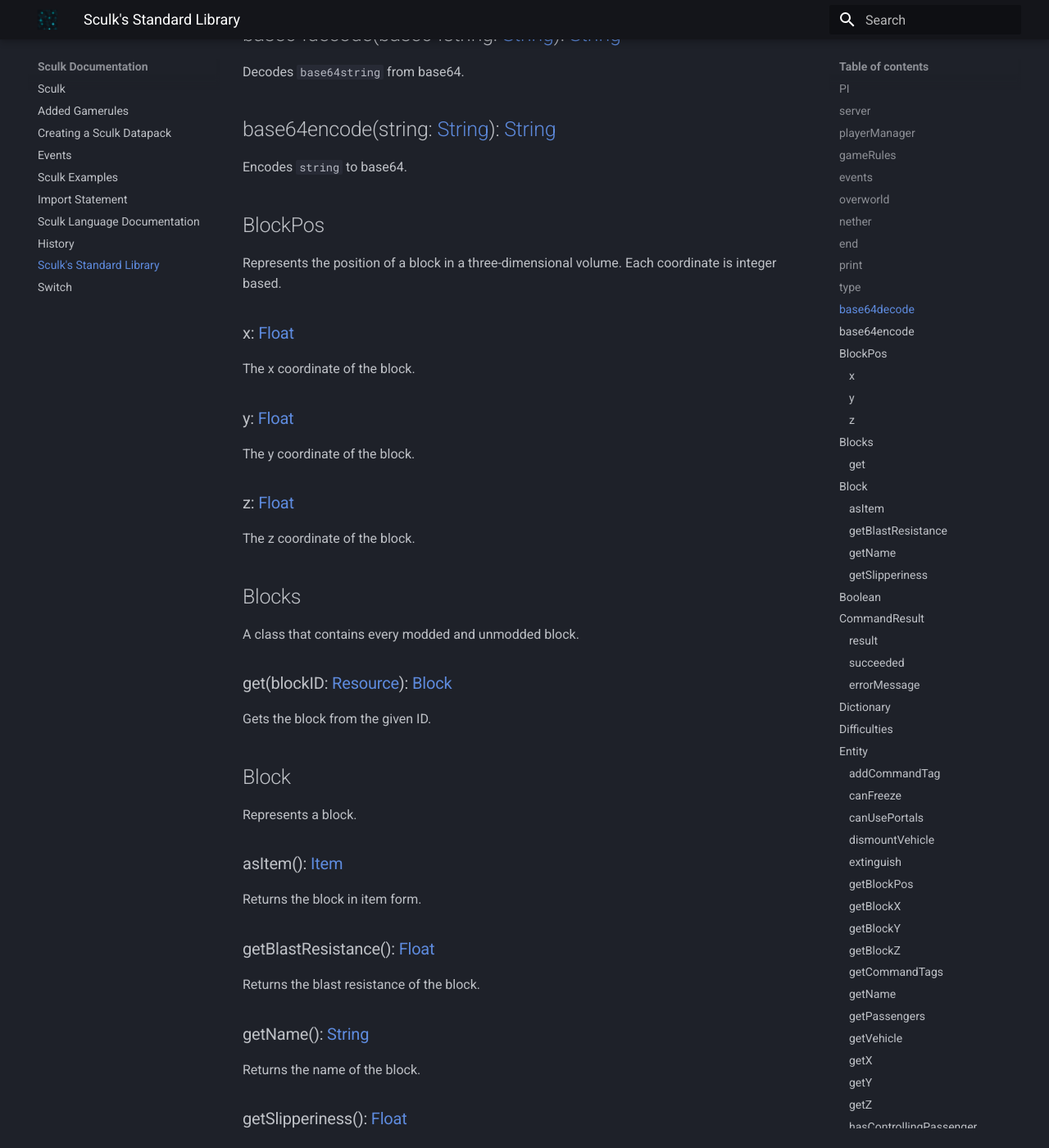
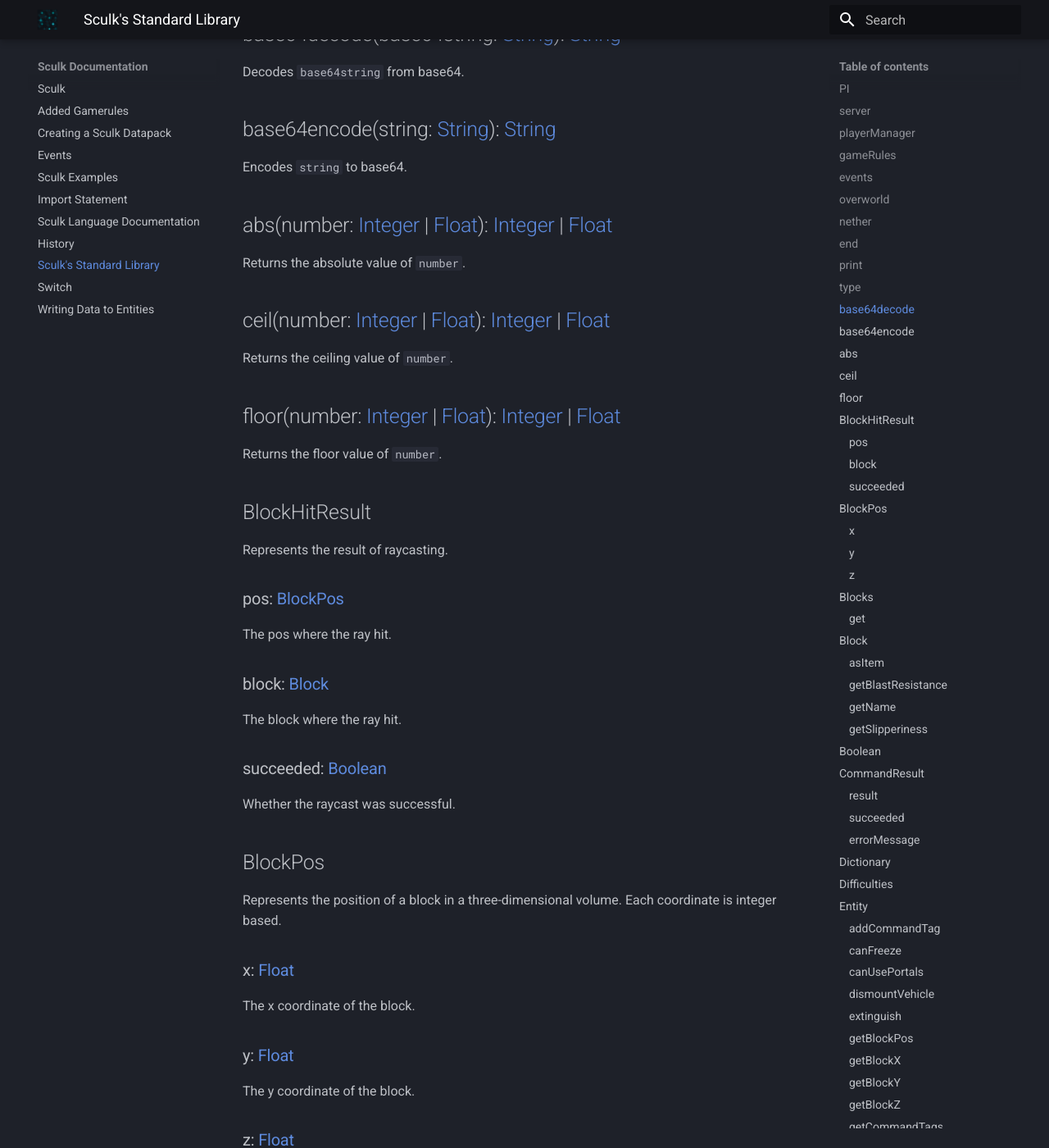
Before and after one commit to RevolvingMadness/Sculk-Docs, an MkDocs documentation site: the page built from docs/stdlib.md, in a window 1280 px wide and 1400 px high, scrolled down 1322 px. Shown: the whole window at 82% size. Built offline with MkDocs 1.6.1 and Material for MkDocs 9.7.7, drawn with Linux system fonts in a browser that asks for light colours; some of the changed text lies outside the part shown.

Commit message:
Update to 0.0.3

````diff
--- a/docs/stdlib.md
+++ b/docs/stdlib.md
@@ -48,6 +48,34 @@
 
 Encodes `string` to base64.
 
+## abs(number: [Integer](#integer) | [Float](#float)): [Integer](#integer) | [Float](#float) {data-toc-label='abs'}
+
+Returns the absolute value of `number`.
+
+## ceil(number: [Integer](#integer) | [Float](#float)): [Integer](#integer) | [Float](#float) {data-toc-label='ceil'}
+
+Returns the ceiling value of `number`.
+
+## floor(number: [Integer](#integer) | [Float](#float)): [Integer](#integer) | [Float](#float) {data-toc-label='floor'}
+
+Returns the floor value of `number`.
+
+## BlockHitResult
+
+Represents the result of raycasting.
+
+### pos: [BlockPos](#blockpos) {data-toc-label='pos'}
+
+The pos where the ray hit.
+
+### block: [Block](#block) {data-toc-label='block'}
+
+The block where the ray hit.
+
+### succeeded: [Boolean](#boolean) {data-toc-label='succeeded'}
+
+Whether the raycast was successful.
+
 ## BlockPos
 
 Represents the position of a block in a three-dimensional volume.
@@ -66,8 +94,6 @@
 The z coordinate of the block.
 
 ## Blocks
-
-A class that contains every modded and unmodded block.
 
 ### get(blockID: [Resource](#resource)): [Block](#block) {data-toc-label='get'}
 
@@ -322,7 +348,7 @@
 
 Kills the entity.
 
-### raycast(distance: [Float](#float), target: [Block](#block), check_fluids: [Boolean](#boolean)): [Boolean](#boolean) {data-toc-label='raycast'}
+### raycast(distance: [Float](#float), target: [Block](#block), check_fluids: [Boolean](#boolean)): [BlockHitResult](#blockhitresult) {data-toc-label='raycast'}
 
 Raycasts `distance` until it hits `target` and if `check_fluids` is true and it encounters a fluid it will stop.
 
@@ -400,8 +426,6 @@
 
 ## EntityTypes
 
-A class that contains the type of every entity
-
 ### get(identifier: [Resource](#resource)): [EntityType](#entitytype) {data-toc-label='get'}
 
 Gets the entity type of the `identifier`.
@@ -431,6 +455,10 @@
 ```dart
 var x = 1.5;
 ```
+
+### static parseFloat(float: [String](#string)): [Float](#float) {data-toc-label='static parseFloat'}
+
+Converts the string `float` into a float.
 
 ## Function
 
@@ -850,6 +878,10 @@
 var x = 1;
 ```
 
+### static parseInteger(integer: [String](#string)): [Integer](#integer) {data-toc-label='static parseInteger'}
+
+Converts the string `integer` into an integer.
+
 ## ItemStack
 
 Represents a stack of items.
@@ -938,8 +970,6 @@
 
 ## Items
 
-A class that contains every modded and unmodded item.
-
 ### get(itemID: [Resource](#resource)): [Item](#item) {data-toc-label='get'}
 
 Gets the item from the given ID.
@@ -981,6 +1011,10 @@
 
 print(list[0]); // 1
 ```
+
+### append(object: [Object](#object)): [Null](#null) {data-toc-label='append'}
+
+Appends `object` to the list.
 
 ### contains(object: [Object](#object)): [Boolean](#boolean) {data-toc-label='contains'}
 
@@ -1178,6 +1212,18 @@
 var x = "Hello, World!";
 ```
 
+### startsWith(prefix: [String](#string)): [Boolean](#boolean) {data-toc-label='startsWith'}
+
+Returns whether the string starts with `prefix`.
+
+### endsWith(suffix: [String](#string)): [Boolean](#boolean) {data-toc-label='endsWith'}
+
+Returns whether the string ends with `suffix`.
+
+### split(delimiter: [String](#string)): [List\[String\]](#list) {data-toc-label='split'}
+
+Splits the string into a list of strings with the delimiter `delimiter`.
+
 ## Type
 
 Represents the type of a class.
@@ -1202,9 +1248,17 @@
 
 Represents a world.
 
+### breakBlock(pos: [BlockPos](#blockpos), drop_items: [Boolean](#boolean)): [Null](#null) {data-toc-label='breakBlock'}
+
+Breaks the block at `pos` and drops the items if `drop_items` is true.
+
 ### canSetBlock(block_pos: [BlockPos](#blockpos)): [Boolean](#boolean) {data-toc-label='canSetBlock'}
 
 Returns whether a block can be placed at `block_pos`.
+
+### getBlock(pos: [BlockPos](#blockpos)): [Block](#block) {data-toc-label='getBlock'}
+
+Returns the block at `pos`.
 
 ### getTime(): [Integer](#integer) {data-toc-label='getTime'}
 
````
Also changed, not shown: other parts of docs/stdlib.md (+2 -2 lines), docs/added_gamerules.md (+2 -2 lines), docs/events.md (+1 -1 lines), docs/sculk_history.md (+36 -0 lines), docs/writing_data_to_entities.md (added, +39 -0 lines).
